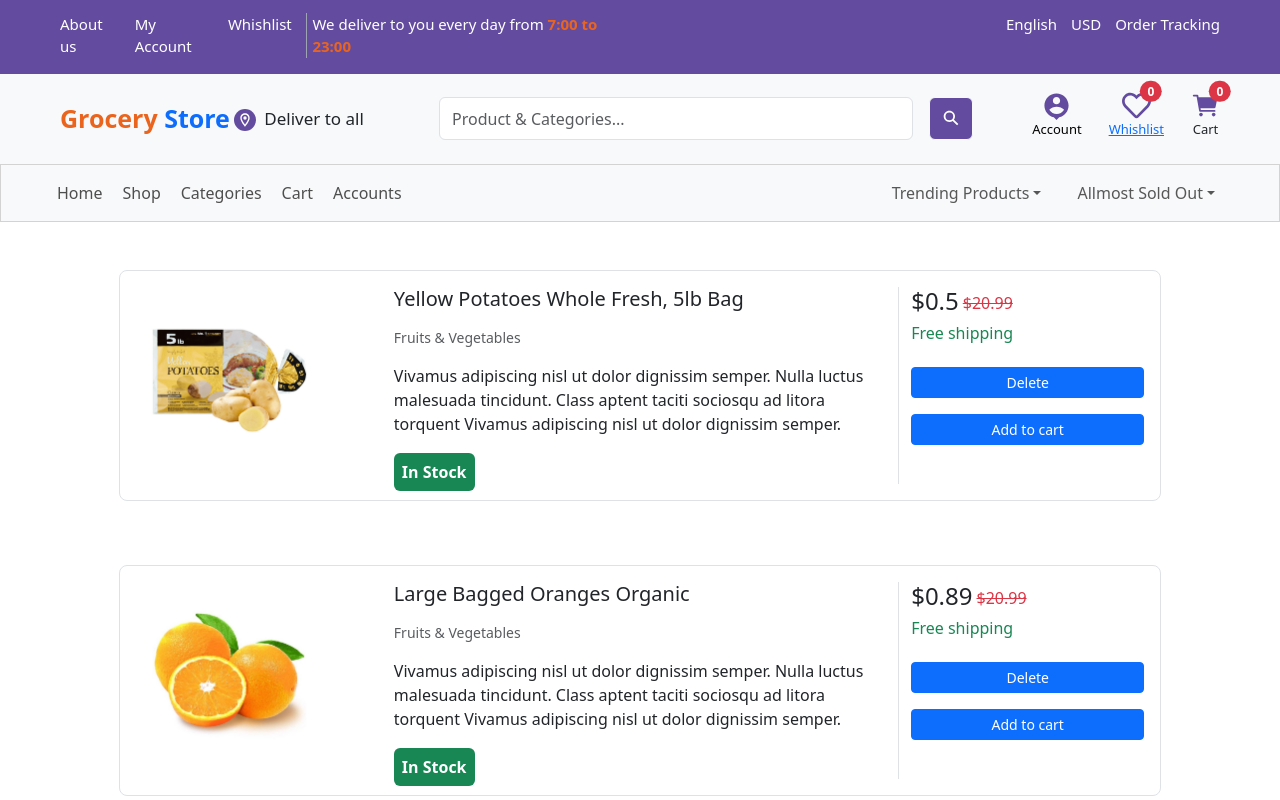
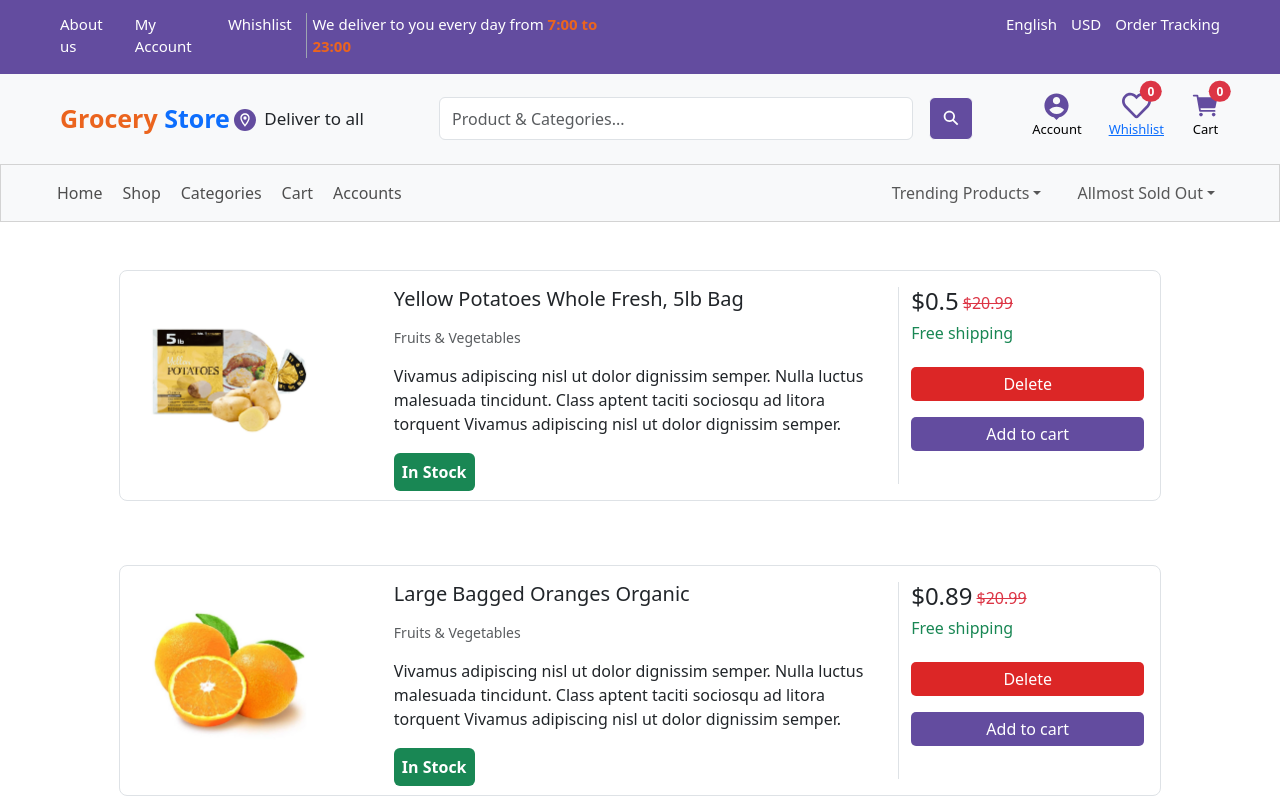
Before and after one commit to UsamaKaleem322/Food-ordering-system, a React (Create React App) app: page /wishlist in a window 1280 px wide. Shown: the top 800 px of the page. Built offline with nearby package versions, Linux system fonts and the light colour scheme.

Commit message:
finalize my code

```diff
--- a/src/App.js
+++ b/src/App.js
@@ -13,6 +13,7 @@ import Login from "./components/Authentication/Login/Login";
 import Register from "./components/Authentication/Register/Register";
 import Wishlist from "./components/Wishlist/Wishlist";
 import SingleProduct from "./components/SingleProduct/SingleProduct";
+import Footer from "./components/common/Footer/Footer";
 
 function App() {
   return (
@@ -30,6 +31,7 @@ function App() {
         <Route exact path="/wishlist" element={<Wishlist />} />
         <Route exact path="/:id" element={<SingleProduct />} />
       </Routes>
+      <Footer />
     </Router>
   );
 }
--- a/src/components/Authentication/Login/Login.jsx
+++ b/src/components/Authentication/Login/Login.jsx
@@ -8,8 +8,8 @@ import "./style.scss";
 import loginImg from "../../../images/login.bg.jpg";
 
 // Components
-import GoogleButton from "../../Common/GoogleButton/GoogleButton";
-import FacebooxButton from "../../Common/FacebookButton/FacebooxButton";
+import GoogleButton from "../../common/GoogleButton/GoogleButton";
+import FacebooxButton from "../../common/FacebookButton/FacebooxButton";
 
 // React Icons
 import { AiFillEyeInvisible, AiFillEye } from "react-icons/ai";
--- a/src/components/Authentication/Register/Register.jsx
+++ b/src/components/Authentication/Register/Register.jsx
@@ -8,8 +8,8 @@ import "./style.scss";
 import loginImg from "../../../images/login.bg.jpg";
 
 // Components
-import GoogleButton from "../../Common/GoogleButton/GoogleButton";
-import FacebooxButton from "../../Common/FacebookButton/FacebooxButton";
+import GoogleButton from "../../common/GoogleButton/GoogleButton";
+import FacebooxButton from "../../common/FacebookButton/FacebooxButton";
 
 // React Icons
 import { AiFillEyeInvisible, AiFillEye } from "react-icons/ai";
--- a/src/components/Header/header.js
+++ b/src/components/Header/header.js
@@ -18,10 +18,9 @@ import { FaRegHeart } from "react-icons/fa";
 import { IoCart } from "react-icons/io5";
 import { Link, NavLink } from "react-router-dom";
 const header = () => {
-
   return (
     <Container fluid>
-      <Row className="topRow px-md-5" >
+      <Row className="topRow px-md-5">
         <Col xs={6} className="left-column">
           <p>About us</p>
           <p>My Account</p>
@@ -43,9 +42,9 @@ const header = () => {
           className="bg-body-tertiary px-md-5"
         >
           <Container fluid>
-            <div className="title" >
-              <Link to={'/'} className="link">
-              <span>Grocery</span> Store
+            <div className="title">
+              <Link to={"/"} className="link">
+                <span>Grocery</span> Store
               </Link>
             </div>
             <Navbar.Toggle aria-controls="responsive-navbar-nav" />
@@ -88,7 +87,10 @@ const header = () => {
                   </MDBBadge>
                   <p>Whishlist</p>
                 </NavLink>
-                <div className="position-relative text-center">
+                <NavLink
+                  to="/cart"
+                  className="link position-relative text-center"
+                >
                   <IoCart className="icon" />
                   <MDBBadge
                     color="danger"
@@ -99,7 +101,7 @@ const header = () => {
                     0
                   </MDBBadge>
                   <p>Cart</p>
-                </div>
+                </NavLink>
               </Nav>
             </Navbar.Collapse>
           </Container>
--- a/src/components/Home/Carousel/carousel.js
+++ b/src/components/Home/Carousel/carousel.js
@@ -1,18 +1,17 @@
-import React from 'react'
-import { Carousel } from 'react-bootstrap'
-import '../style.scss'
+import React from "react";
+import { Carousel } from "react-bootstrap";
+import "../style.scss";
 const carousel = () => {
   return (
-
-    <Carousel className='carousel'>
+    <Carousel className="carousel">
       <Carousel.Item interval={3500}>
-        <img src='/Images/banner1.png' alt='...'/>
+        <img src="/Images/banner-my-1.png" alt="..." />
       </Carousel.Item>
       <Carousel.Item interval={3500}>
-      <img src='/Images/banner2.png' alt='...'/>
+        <img src="/Images/banner2.png" alt="..." />
       </Carousel.Item>
     </Carousel>
-  )
-}
+  );
+};
 
-export default carousel
+export default carousel;
--- a/src/components/Home/Categories/HomeCategories.js
+++ b/src/components/Home/Categories/HomeCategories.js
@@ -2,7 +2,7 @@ import React from "react";
 import categories from "../../../Dummy-Data/categories.json";
 import "../style.scss";
 import { useNavigate } from "react-router-dom";
-import DescriptionBar from "../../Common/DescriptionBar";
+import DescriptionBar from "../../common/DescriptionBar";
 import { Col, Row } from "react-bootstrap";
 const HomeCategories = () => {
   const navigate = useNavigate();
--- a/src/components/Shop/shop.js
+++ b/src/components/Shop/shop.js
@@ -6,7 +6,6 @@ import Sidebar from "./Sidebar/Sidebar";
 
 // Style
 import "./style.scss";
-import Footer from "../common/Footer/Footer";
 
 const Shop = () => {
   return (
@@ -22,7 +21,6 @@ const Shop = () => {
           <ShopNow />
         </div>
       </div>
-      <Footer />
     </>
   );
 };
--- a/src/components/Wishlist/Wishlist.js
+++ b/src/components/Wishlist/Wishlist.js
@@ -84,16 +84,8 @@ function Wishlist() {
                       </div>
                       <h6 className="text-success">Free shipping</h6>
                       <div className="d-flex flex-column mt-4">
-                        <MDBBtn size="sm" className="btn-color">
-                          Delete
-                        </MDBBtn>
-                        <MDBBtn
-                          color="primary"
-                          size="sm"
-                          className="add-to-cart"
-                        >
-                          Add to cart
-                        </MDBBtn>
+                        <button className="btn-color">Delete</button>
+                        <button className="add-to-cart">Add to cart</button>
                       </div>
                     </MDBCol>
                   </MDBRow>
--- a/src/components/Wishlist/Wishlist.scss
+++ b/src/components/Wishlist/Wishlist.scss
@@ -6,6 +6,7 @@
     color: white;
     border: none;
     padding: 5px 2rem;
+    border-radius: 5px;
 
 }
 
@@ -19,6 +20,7 @@
     color: white;
     border: none;
     padding: 5px 2rem;
+    border-radius: 5px;
 }
 
 
```
Also changed, not shown: src/components/Home/Products/FeaturedProducts.js (+29 -19 lines), src/components/Home/Products/NewArrivals.js (+38 -25 lines), src/components/Shop/ShopNow/ShopNow.js (+4 -5 lines), public/Images/banner-my-1.png (added).
